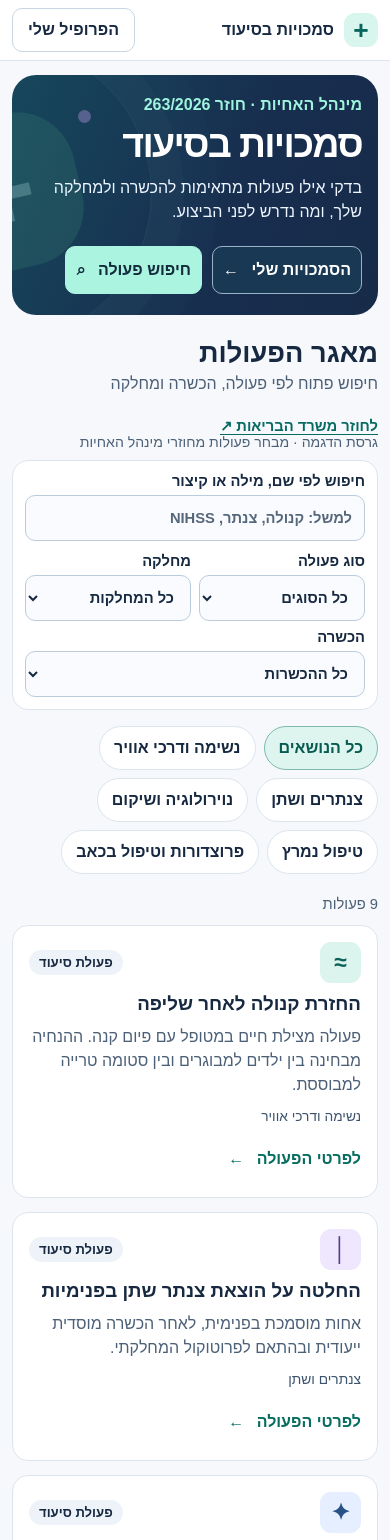
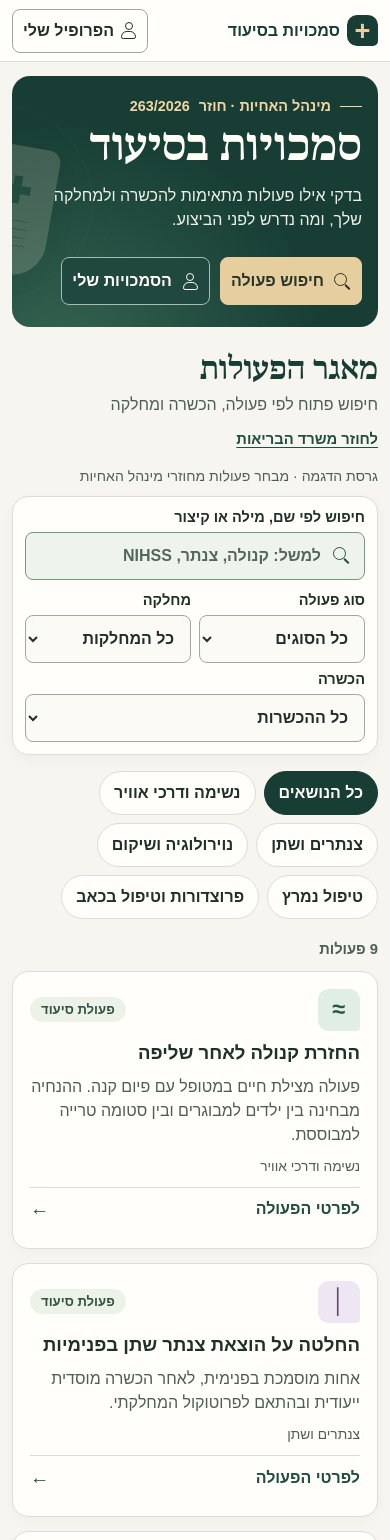
Before and after one commit to jannasheps63-lab/nurse-scope-of-practice, a plain HTML site: page index.html in a window 390 px wide. Shown: the top 1540 px of the page. Drawn offline with Linux system fonts and the light colour scheme.

Commit message:
Redesign the Hebrew nursing reference interface

```diff
--- a/index.html
+++ b/index.html
@@ -3,7 +3,7 @@
 <head>
   <meta charset="utf-8">
   <meta name="viewport" content="width=device-width, initial-scale=1">
-  <meta name="theme-color" content="#152b48">
+  <meta name="theme-color" content="#173d34">
   <title>סמכויות בסיעוד</title>
   <link rel="stylesheet" href="styles.css">
   <script type="module" src="app.mjs"></script>
@@ -13,7 +13,7 @@
   <header class="site-header">
     <div class="wrap top">
       <a class="brand" href="./"><span class="mark" aria-hidden="true">+</span> סמכויות בסיעוד</a>
-      <button type="button" class="outline profile-button" data-profile>הפרופיל שלי</button>
+      <button type="button" class="outline profile-button" data-profile><span class="person-icon" aria-hidden="true"></span>הפרופיל שלי</button>
     </div>
   </header>
   <main class="wrap">
@@ -23,11 +23,18 @@
         <h1 id="title">סמכויות בסיעוד</h1>
         <p class="intro">בדקי אילו פעולות מתאימות להכשרה ולמחלקה שלך, ומה נדרש לפני הביצוע.</p>
         <nav class="actions" aria-label="מסלולי שימוש">
-          <button type="button" id="my-mode" aria-pressed="false">הסמכויות שלי <span aria-hidden="true">←</span></button>
-          <button type="button" id="search-mode" aria-pressed="true">חיפוש פעולה <span aria-hidden="true">⌕</span></button>
+          <button type="button" id="search-mode" aria-pressed="true"><span class="search-icon" aria-hidden="true"></span>חיפוש פעולה</button>
+          <button type="button" id="my-mode" aria-pressed="false"><span class="person-icon" aria-hidden="true"></span>הסמכויות שלי</button>
         </nav>
       </div>
-      <div class="hero-art" aria-hidden="true"><span>+</span><i></i><b></b></div>
+      <div class="hero-art" aria-hidden="true">
+        <div class="folio folio-back"></div>
+        <div class="folio folio-front">
+          <span class="folio-cross"></span>
+          <span class="folio-rules"></span>
+          <span class="folio-seal">+</span>
+        </div>
+      </div>
     </section>
 
     <section id="catalog" tabindex="-1" aria-labelledby="catalog-title">
@@ -36,12 +43,12 @@
           <h2 id="catalog-title">מאגר הפעולות</h2>
           <p id="profile-summary"></p>
         </div>
-        <a href="https://www.gov.il/he/pages/nd263-2026" target="_blank" rel="noopener">לחוזר משרד הבריאות ↗</a>
+        <a href="https://www.gov.il/he/pages/nd263-2026" target="_blank" rel="noopener">לחוזר משרד הבריאות</a>
       </div>
       <p class="catalog-note">גרסת הדגמה · מבחר פעולות מחוזרי מינהל האחיות</p>
       <div class="filters">
         <label class="search">חיפוש לפי שם, מילה או קיצור
-          <input id="query" type="search" placeholder="למשל: קנולה, צנתר, NIHSS">
+          <span class="search-field"><span class="search-icon" aria-hidden="true"></span><input id="query" type="search" placeholder="למשל: קנולה, צנתר, NIHSS"></span>
         </label>
         <div class="filter-row">
           <label>סוג פעולה <select id="type"><option value="">כל הסוגים</option><option value="nursing">פעולת סיעוד</option><option value="exceptional">פעולה חריגה</option></select></label>
@@ -58,8 +65,8 @@
     </section>
   </main>
   <footer class="wrap footer">
-    <p>גרסת הדגמה לאפיון · המאגר מציג מבחר מתוך חוזרי מינהל האחיות.</p>
-    <a href="https://www1.health.gov.il/nursing/work/toolkits/nursing-procedures/" target="_blank" rel="noopener">פעולות סיעוד ופעולות חריגות באתר משרד הבריאות ↗</a>
+    <span class="footer-brand">סמכויות בסיעוד</span>
+    <a href="https://www1.health.gov.il/nursing/work/toolkits/nursing-procedures/" target="_blank" rel="noopener">פעולות סיעוד ופעולות חריגות באתר משרד הבריאות</a>
   </footer>
 
   <dialog id="profile-dialog" aria-labelledby="profile-title">
--- a/styles.css
+++ b/styles.css
@@ -1,123 +1,162 @@
 :root {
   color-scheme: light;
   font-family: Arial, "Noto Sans Hebrew", sans-serif;
-  background: #f6f8fc;
-  color: #172941;
-  --ink: #172941;
-  --muted: #4c6077;
-  --line: #dce5ee;
-  --accent: #087769;
+  background: #f7f5ef;
+  color: #1f3029;
+  --ink: #1f3029;
+  --muted: #4e5e55;
+  --green: #234d40;
+  --deep: #173d34;
+  --paper: #fffefa;
+  --line: #dcded3;
+  --field-line: #a0a99d;
+  --gold: #e6ce9e;
+  --serif: "Noto Serif Hebrew", "David Libre", David, "Times New Roman", serif;
 }
+
 * { box-sizing: border-box; }
 body { margin: 0; }
 [hidden] { display: none !important; }
-.wrap { width: min(1120px, calc(100% - 56px)); margin-inline: auto; }
-.site-header { background: #fff; border-block-end: 1px solid var(--line); }
-.top { min-height: 74px; display: flex; align-items: center; justify-content: space-between; gap: 12px; }
-.brand { display: inline-flex; gap: 10px; align-items: center; font-size: 1.15rem; font-weight: 800; color: var(--ink); text-decoration: none; }
-.mark { width: 34px; height: 34px; border-radius: 11px; display: grid; place-items: center; background: #d8f6ee; color: #07665b; font-size: 1.65rem; }
-a { color: #086b62; text-underline-offset: .2em; }
+.wrap { width: min(1152px, calc(100% - 64px)); margin-inline: auto; }
+a { color: var(--green); text-underline-offset: .2em; }
 button, input, select { font: inherit; }
 button, select { cursor: pointer; }
 button { min-height: 44px; font-weight: 700; }
-button, input, select { border-radius: 10px; }
-:focus-visible { outline: 3px solid #a35a00; outline-offset: 3px; }
-.skip { position: absolute; z-index: 3; top: 8px; right: 8px; padding: 12px; background: white; transform: translateY(-160%); }
+button, input, select { border-radius: 8px; }
+h1, h2, h3, p { margin-block-start: 0; }
+h1, h2 { text-wrap: balance; }
+:focus-visible { outline: 3px solid #956014; outline-offset: 3px; }
+.skip { position: absolute; z-index: 3; top: 8px; inset-inline-start: 8px; padding: 12px; background: var(--paper); transform: translateY(-160%); }
 .skip:focus { transform: none; }
-.outline { background: white; color: var(--ink); border: 1px solid #c8d6e4; padding: 0 15px; }
-.outline:hover { background: #eaf6f4; }
-.hero { position: relative; isolation: isolate; overflow: hidden; margin-block: 29px 32px; padding: 38px 40px; border-radius: 24px; background: linear-gradient(112deg, #16475c 0%, #182e4f 59%, #172b49 100%); color: white; }
-.hero-content { position: relative; z-index: 1; }
-.eyebrow { color: #9ef4dc; font-weight: 700; margin: 0 0 12px; }
-h1, h2, h3, p { margin-block-start: 0; }
-h1 { margin-block-end: 12px; font-size: clamp(2.35rem, 6vw, 4.15rem); line-height: 1; letter-spacing: -.045em; }
-.intro { margin-block-end: 22px; max-width: 37ch; font-size: 1.16rem; line-height: 1.5; color: #edf5ff; }
+
+.site-header { background: var(--paper); border-block-end: 1px solid var(--line); }
+.top { min-height: 74px; display: flex; align-items: center; justify-content: space-between; gap: 16px; }
+.brand { display: inline-flex; gap: 12px; align-items: center; font-size: 1.12rem; font-weight: 800; color: var(--deep); text-decoration: none; }
+.mark { width: 36px; height: 36px; border-radius: 10px 10px 5px 10px; display: grid; place-items: center; background: var(--deep); color: var(--gold); font-size: 1.7rem; flex-shrink: 0; }
+.outline { background: var(--paper); color: var(--ink); border: 1px solid var(--field-line); padding-inline: 16px; }
+.outline:hover { background: #eaf0e8; }
+.profile-button { display: inline-flex; align-items: center; gap: 10px; }
+
+.search-icon, .person-icon { position: relative; display: inline-block; width: 17px; height: 17px; flex: 0 0 17px; }
+.search-icon::before { content: ""; position: absolute; width: 11px; height: 11px; border: 1.7px solid currentColor; border-radius: 50%; inset: 0 auto auto 0; }
+.search-icon::after { content: ""; position: absolute; width: 7px; height: 1.7px; border-radius: 3px; background: currentColor; inset: 13px auto auto 10px; transform: rotate(45deg); }
+.person-icon::before { content: ""; position: absolute; width: 6px; height: 6px; border: 1.6px solid currentColor; border-radius: 50%; inset: 0 0 auto; margin-inline: auto; }
+.person-icon::after { content: ""; position: absolute; width: 13px; height: 6px; border: 1.6px solid currentColor; border-radius: 8px 8px 3px 3px; inset: auto 0 0; margin-inline: auto; }
+
+.hero { position: relative; isolation: isolate; overflow: hidden; margin-block: 32px 38px; padding: clamp(28px, 4.3vw, 60px); border-radius: 24px; background: radial-gradient(ellipse at 13% 110%, #346351 0%, transparent 60%), var(--deep); color: #fffef7; }
+.hero-content { position: relative; z-index: 1; width: 64%; }
+.eyebrow { display: flex; align-items: center; gap: 9px; color: #f1d8a6; font-size: .9rem; font-weight: 700; margin-block-end: 12px; }
+.eyebrow::before { content: ""; width: 22px; height: 1px; background: currentColor; flex-shrink: 0; }
+h1 { font: 700 clamp(2.65rem, 6.2vw, 5.55rem)/1.03 var(--serif); margin-block-end: 14px; text-wrap: wrap; }
+.intro { margin-block-end: 24px; max-width: 39ch; font-size: 1.11rem; line-height: 1.55; color: #ecf2e8; }
 .actions { display: flex; flex-wrap: wrap; gap: 10px; }
-.actions button { color: #fff; border: 1px solid #9bb2c5; background: #193853; padding: 0 16px; min-height: 48px; }
-.actions button[aria-pressed=true] { background: #abf4df; color: #122b3d; border-color: #abf4df; }
-.actions span { margin-inline-start: 8px; }
-.hero-art { position: absolute; z-index: 0; inset-inline-end: 6%; top: -32px; width: 300px; aspect-ratio: 1; border-radius: 50%; border: 1px solid #a4f0dc40; box-shadow: 0 0 0 32px #a4f0dc12, 0 0 0 66px #a4f0dc0b; }
-.hero-art span { position: absolute; display: grid; place-items: center; inset: 24%; border-radius: 38%; font-size: 7rem; font-weight: bold; color: #b0f1e0; background: #35766f; transform: rotate(-13deg); }
-.hero-art i, .hero-art b { position: absolute; width: 13px; height: 13px; border-radius: 50%; background: #e0aaff; inset: 22% 20% auto auto; }
-.hero-art b { width: 8px; height: 8px; inset: auto auto 16% 12%; background: #fcd48c; }
-.section-heading, .results-heading { display: flex; justify-content: space-between; align-items: baseline; gap: 12px; flex-wrap: wrap; }
-.section-heading h2 { margin-bottom: 6px; font-size: 1.7rem; }
-.section-heading p { color: var(--muted); margin-bottom: 12px; }
-.section-heading a { font-size: .92rem; font-weight: bold; }
-.catalog-note { color: var(--muted); font-size: .88rem; margin-bottom: 10px; }
-.filters { background: white; border: 1px solid var(--line); border-radius: 16px; padding: 17px; }
-label { display: grid; gap: 6px; font-weight: 700; font-size: .92rem; }
-input:not([type=checkbox]), select { min-width: 0; width: 100%; min-height: 46px; border: 1px solid #bacbdc; background: #f9fbfe; color: var(--ink); padding: 8px 12px; }
-input::placeholder { color: #56677b; }
-.filter-row { display: grid; grid-template-columns: repeat(3, minmax(0, 1fr)); gap: 12px; margin-block-start: 12px; }
-.topics { display: flex; flex-wrap: wrap; gap: 8px; margin-block: 16px 9px; }
-.topics button { padding: 0 14px; background: white; border: 1px solid var(--line); border-radius: 99px; color: var(--ink); }
-.topics button[aria-pressed=true] { background: #ddf5ee; border-color: #7fb9ac; color: #075b50; }
-.results-heading { min-height: 42px; align-items: center; }
-#count { margin: 0; color: var(--muted); font-size: .92rem; }
-.text-button, .card-link { border: 0; background: transparent; color: #076d60; padding: 0; }
-.text-button:hover, .card-link:hover { text-decoration: underline; }
+.actions button { display: inline-flex; align-items: center; justify-content: center; gap: 10px; color: #fffef7; border: 1px solid #a7bdb1; background: #21483e; padding-inline: 17px; min-height: 48px; }
+.actions button[aria-pressed=true] { background: var(--gold); color: #293529; border-color: var(--gold); }
+.actions button:hover { box-shadow: inset 0 0 0 2px currentColor; }
+.actions button:focus-visible { outline-color: #fff6dd; }
+
+.hero-art { position: absolute; inset-inline-end: 6%; inset-block-start: 50%; width: clamp(190px, 27vw, 335px); aspect-ratio: 1; transform: translateY(-50%); display: grid; place-items: center; }
+.hero-art::before, .hero-art::after { position: absolute; content: ""; width: 102%; aspect-ratio: 1; border-radius: 50%; border: 1px solid #91b3a759; }
+.hero-art::after { width: 122%; border-color: #91b3a72d; }
+.folio { position: absolute; width: 51%; height: 68%; border-radius: 12px 12px 34px 12px; }
+.folio-back { transform: translate(-19%, -5%) rotate(-17deg); background: #82a791; border: 1px solid #b5cab8; }
+.folio-front { transform: translate(8%, 5%) rotate(10deg); background: #f2e8cf; box-shadow: 0 16px 26px #102b2570; }
+.folio-cross { position: absolute; inset-block-start: 23%; inset-inline-start: 25%; width: 29%; aspect-ratio: 1; background: #3b6250; clip-path: polygon(35% 0, 65% 0, 65% 35%, 100% 35%, 100% 65%, 65% 65%, 65% 100%, 35% 100%, 35% 65%, 0 65%, 0 35%, 35% 35%); }
+.folio-rules { position: absolute; inset: 57% 22% 18%; background: repeating-linear-gradient(to bottom, #7b8b71 0 1px, transparent 1px 26%); }
+.folio-seal { position: absolute; inset: auto auto 2% -15%; display: grid; place-items: center; width: 35%; aspect-ratio: 1; border: 4px double #7c5d27; border-radius: 50%; background: var(--gold); color: #58451e; font-size: clamp(1rem, 3vw, 2.35rem); font-weight: 700; }
+
+.section-heading, .results-heading { display: flex; justify-content: space-between; align-items: baseline; gap: 10px 18px; flex-wrap: wrap; }
+.section-heading h2 { margin-block-end: 6px; font: 700 clamp(1.9rem, 4vw, 2.65rem)/1.12 var(--serif); color: var(--deep); }
+.section-heading p { margin: 0; color: var(--muted); line-height: 1.45; }
+.section-heading a { min-height: 44px; display: inline-flex; align-items: center; font-size: .92rem; font-weight: 700; }
+.catalog-note { color: var(--muted); font-size: .88rem; margin-block: 7px 12px; }
+.filters { display: grid; grid-template-columns: minmax(240px, 1.2fr) minmax(0, 1.8fr); align-items: start; gap: 16px; background: var(--paper); border: 1px solid var(--line); border-radius: 16px; padding: 17px; box-shadow: 0 5px 14px #2f423909; }
+label { display: grid; gap: 7px; font-weight: 700; font-size: .91rem; }
+input:not([type=checkbox]), select { min-width: 0; width: 100%; min-height: 48px; border: 1px solid var(--field-line); background: #fbfaf5; color: var(--ink); padding: 8px 12px; font-size: 1rem; }
+input::placeholder { color: #55665a; }
+.search-field { position: relative; display: block; }
+.search-field .search-icon { position: absolute; inset-inline-start: 15px; inset-block-start: 15px; color: var(--green); pointer-events: none; }
+.search-field #query { padding-inline-start: 43px; background: #eef4ec; border-color: #789585; }
+.filter-row { display: grid; grid-template-columns: repeat(3, minmax(0, 1fr)); gap: 10px; }
+.topics { display: flex; flex-wrap: wrap; gap: 8px; margin-block: 16px 8px; }
+.topics button { padding-inline: 14px; background: var(--paper); border: 1px solid var(--line); border-radius: 24px; color: var(--ink); }
+.topics button:hover { border-color: #7b9986; }
+.topics button[aria-pressed=true] { background: var(--deep); border-color: var(--deep); color: #fffef7; }
+.results-heading { min-height: 44px; align-items: center; }
+#count { margin: 0; color: var(--muted); font-size: .92rem; font-weight: 700; }
+.text-button, .card-link { border: 0; background: transparent; color: var(--green); padding: 0; }
+.text-button:hover, .card-link:hover { text-decoration: underline; text-underline-offset: .2em; }
 .results { display: grid; grid-template-columns: repeat(3, minmax(0, 1fr)); gap: 14px; }
-.card { display: flex; flex-direction: column; align-items: flex-start; gap: 10px; background: white; border: 1px solid var(--line); border-radius: 16px; padding: 16px; }
-.card h3 { margin: 0; font-size: 1.17rem; }
+.card { display: flex; flex-direction: column; align-items: flex-start; gap: 10px; background: var(--paper); border: 1px solid var(--line); border-radius: 16px; padding: 17px; box-shadow: 0 4px 13px #2b3e3408; transition: border-color .18s, box-shadow .18s; }
+.card:hover, .card:focus-within { border-color: #889e8e; box-shadow: 0 7px 20px #2b3e3418; }
+.card h3 { margin: 0; font-size: 1.16rem; line-height: 1.32; overflow-wrap: anywhere; }
 .card p { margin: 0; line-height: 1.5; color: var(--muted); }
 .card-top { display: flex; gap: 10px; align-items: center; width: 100%; justify-content: space-between; }
-.category-mark { width: 41px; height: 41px; display: grid; place-items: center; border-radius: 11px; font-size: 1.43rem; font-weight: bold; background: #dcf4ee; color: #096257; }
-.card[data-color=purple] .category-mark { background: #eee7fd; color: #573993; }
-.card[data-color=blue] .category-mark { background: #e5efff; color: #275287; }
-.card[data-color=orange] .category-mark { background: #fff0d7; color: #855014; }
-.type { background: #edf3f9; border-radius: 99px; padding: 5px 10px; font-size: .82rem; font-weight: 700; }
-.type.exceptional { background: #fff0d7; color: #754407; }
-.card-meta { color: #3c536d; font-size: .86rem; line-height: 1.45; }
-.card-link { margin-top: auto; text-align: start; }
-.card-link span { margin-inline-start: 8px; }
-.empty { grid-column: 1 / -1; border: 1px dashed #b9c9d9; border-radius: 14px; background: white; padding: 20px; line-height: 1.5; }
-.empty p { margin-bottom: 5px; }
-.footer { margin-block: 30px 0; border-block-start: 1px solid var(--line); padding-block: 16px 28px; color: var(--muted); font-size: .88rem; }
-.footer p { margin-bottom: 6px; }
-dialog { width: min(620px, calc(100% - 22px)); max-height: calc(100dvh - 24px); border: 1px solid var(--line); border-radius: 19px; padding: 22px; color: var(--ink); box-shadow: 0 16px 60px #0c294248; }
-dialog::backdrop { background: #122139a6; }
+.category-mark { width: 42px; height: 42px; display: grid; place-items: center; border-radius: 11px 11px 4px 11px; font-size: 1.48rem; font-weight: bold; background: #e1eee4; color: #275842; flex-shrink: 0; }
+.card[data-color=purple] .category-mark { background: #eee7f3; color: #644775; }
+.card[data-color=blue] .category-mark { background: #e4ecef; color: #355b6a; }
+.card[data-color=orange] .category-mark { background: #f6e8db; color: #864923; }
+.type { background: #edf2e9; color: #315343; border-radius: 24px; padding: 5px 11px; font-size: .82rem; font-weight: 700; }
+.type.exceptional { background: #f8ecd7; color: #713f16; }
+.card-meta { color: var(--muted); font-size: .86rem; line-height: 1.45; }
+.card-link { margin-top: auto; padding-block: 8px; border-block-start: 1px solid var(--line); border-radius: 0; width: 100%; display: flex; justify-content: space-between; align-items: center; gap: 8px; text-align: start; }
+.card-link span { font-size: 1.2rem; }
+.empty { grid-column: 1 / -1; border: 1px dashed var(--field-line); border-radius: 14px; background: var(--paper); padding: 20px; line-height: 1.5; }
+.empty p { margin-block-end: 5px; }
+.footer { margin-block: 32px 0; border-block-start: 1px solid var(--line); padding-block: 16px 28px; color: var(--muted); font-size: .88rem; display: flex; flex-wrap: wrap; justify-content: space-between; align-items: center; gap: 8px 18px; }
+.footer a { min-height: 44px; display: inline-flex; align-items: center; }
+.footer-brand { font-weight: 800; color: var(--deep); }
+
+dialog { width: min(620px, calc(100% - 24px)); max-height: calc(100dvh - 24px); border: 1px solid var(--line); border-radius: 19px; padding: 24px; background: var(--paper); color: var(--ink); box-shadow: 0 16px 60px #142a2159; }
+dialog::backdrop { background: #152b24a8; }
 dialog p, dialog li, dialog dd { line-height: 1.55; }
 .dialog-head { display: flex; align-items: flex-start; justify-content: space-between; gap: 10px; }
-.dialog-head h2 { margin: 0 0 10px; }
-.close { background: #eef4fa; border: 0; color: var(--ink); width: 44px; flex: 0 0 44px; font-size: 1.45rem; }
-fieldset { margin: 14px 0; border: 1px solid var(--line); border-radius: 10px; padding: 11px; }
+.dialog-head h2 { margin: 0 0 10px; color: var(--deep); font: 700 clamp(1.45rem, 4vw, 2rem)/1.18 var(--serif); }
+.close { background: #e9efe6; border: 0; color: var(--ink); width: 44px; flex: 0 0 44px; font-size: 1.45rem; }
+.close:hover { background: #d9e6dc; }
+fieldset { margin: 14px 0; border: 1px solid var(--line); border-radius: 10px; padding: 11px; min-inline-size: 0; }
 legend { font-weight: 700; }
 fieldset p, .muted { color: var(--muted); font-size: .9rem; margin-block-end: 7px; }
 .check-list { display: grid; grid-template-columns: repeat(2, minmax(0, 1fr)); gap: 2px 10px; }
-.check-list label { display: flex; min-height: 40px; align-items: center; gap: 8px; font-weight: 500; }
-input[type=checkbox] { width: 18px; height: 18px; accent-color: var(--accent); flex-shrink: 0; }
+.check-list label { display: flex; min-height: 44px; align-items: center; gap: 8px; font-weight: 500; }
+input[type=checkbox] { width: 18px; height: 18px; accent-color: var(--green); flex-shrink: 0; }
 .add-row, .dialog-actions { display: flex; gap: 8px; margin-block: 8px; }
 .add-row button { flex-shrink: 0; }
 .custom-list { padding-inline-start: 20px; }
 .custom-list button { margin-inline-start: 8px; }
 #profile-error { color: #942522; }
-.primary { border: 0; color: white; background: #076d60; padding: 0 16px; }
-.detail-state { border-radius: 10px; padding: 10px 12px; margin-block: 12px; background: #fff0d7; color: #6b4207; font-weight: 800; }
-.detail-state.match { background: #dcf4ee; color: #075b50; }
+.primary { border: 0; color: #fff; background: var(--green); padding-inline: 16px; }
+.primary:hover { background: var(--deep); }
+.detail-state { border-radius: 9px; padding: 10px 12px; margin-block: 12px; background: #f8ecd7; color: #713f16; font-weight: 800; }
+.detail-state.match { background: #dfefe2; color: #254f39; }
 .detail-description { font-size: 1.07rem; }
-.detail-info { background: #f3f7fb; border-radius: 12px; padding: 12px; display: grid; gap: 9px; }
+.detail-info { background: #edf2e9; border-radius: 12px; padding: 12px; display: grid; gap: 9px; }
 .detail-info dt { font-weight: 700; }
 .detail-info dd { margin: 1px 0 0; }
 #detail h3 { margin-block: 17px 6px; font-size: 1.04rem; }
 #detail ul { margin-block: 4px 8px; padding-inline-start: 20px; }
-@media (max-width: 780px) {
-  .wrap { width: calc(100% - 32px); }
-  .hero { padding: 28px; }
-  .hero-art { opacity: .65; inset-inline-end: -85px; }
+
+@media (max-width: 900px) {
+  .wrap { width: calc(100% - 40px); }
+  .filters { grid-template-columns: 1fr; gap: 12px; }
   .results { grid-template-columns: repeat(2, minmax(0, 1fr)); }
 }
-@media (max-width: 510px) {
+@media (max-width: 580px) {
   .wrap { width: calc(100% - 24px); }
-  .top { min-height: 60px; }
-  .brand { font-size: 1rem; }
-  .hero { margin-block: 14px 22px; padding: 21px 16px; }
-  .hero-art { opacity: .32; inset-inline-end: -160px; }
+  .top { min-height: 61px; gap: 8px; }
+  .brand { font-size: 1rem; gap: 7px; }
+  .mark { width: 31px; height: 31px; }
+  .profile-button { padding-inline: 10px; gap: 6px; }
+  .hero { margin-block: 14px 26px; padding: 22px 16px; border-radius: 18px; }
+  .hero-content { width: 100%; }
+  .hero-art { inset-inline-end: -112px; opacity: .18; }
+  .intro { font-size: 1rem; }
   .actions button { padding-inline: 10px; }
-  .intro { font-size: 1rem; }
+  .section-heading { gap: 0 12px; }
   .filters { padding: 12px; }
   .filter-row { grid-template-columns: repeat(2, minmax(0, 1fr)); gap: 8px; }
   .filter-row label:last-child { grid-column: 1 / -1; }
   .results { grid-template-columns: 1fr; }
-  dialog { padding: 15px; }
+  dialog { padding: 16px; }
 }
+@media (prefers-reduced-motion: reduce) { .card { transition: none; } }
```
